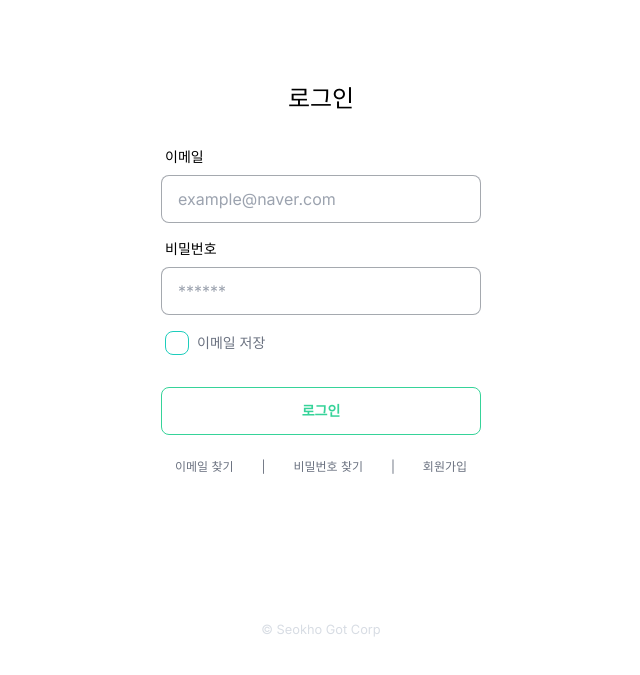
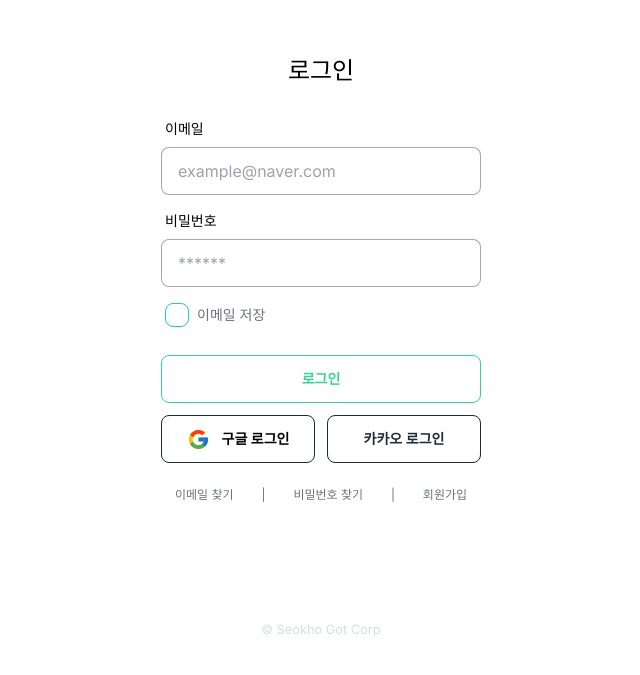
Before and after one commit to seokho7/blog-client, a Next.js app: page /sign-in in a window 1280 px wide. Shown: the part 121-796 px from the top of the page, without its empty margins (319-959 px from the left). Built offline with nearby package versions, Linux system fonts and the light colour scheme; no server answers.

Commit message:
Feat: 구글 로그인 버튼 추가 (서비스 연결 실패)

```diff
--- a/next.config.js
+++ b/next.config.js
@@ -1,6 +1,15 @@
 /** @type {import('next').NextConfig} */
 const nextConfig = {
-
+    reactStrictMode: true,
+    webpack: config => {
+      // 아래를 추가합니다.
+      config.module.rules.push({
+        test: /\.svg$/i,
+        issuer: /\.[jt]sx?$/,
+        use: ["@svgr/webpack"]
+      });
+      return config;
+    }
 }
 
 module.exports = nextConfig
--- a/package.json
+++ b/package.json
@@ -23,5 +23,8 @@
     "react-dom": "18.2.0",
     "tailwindcss": "3.3.3",
     "typescript": "5.2.2"
+  },
+  "devDependencies": {
+    "@svgr/webpack": "^8.1.0"
   }
 }
--- a/src/app/globals.css
+++ b/src/app/globals.css
@@ -49,3 +49,7 @@ input::-webkit-inner-spin-button {
 input[type=number] {
   -moz-appearance: textfield;
 }
+
+.google-btn:hover {
+  background: none !important;
+}
--- a/src/app/sign-in/page.tsx
+++ b/src/app/sign-in/page.tsx
@@ -2,7 +2,9 @@
 import axios from 'axios'
 import Link from 'next/link'
 import { FormEvent, useEffect } from 'react';
+import GoogleIcon from "../../../public/google.svg";
 export default function Home() {
+
   async function signIn(e : FormEvent) {
     e.preventDefault();
     const userInfo = document.querySelectorAll("input");
@@ -16,12 +18,20 @@ export default function Home() {
     }
     await axios.post("http://localhost:4000/auth/sessionLoginTest", registerUserInfo, { withCredentials: true })
     .then(res => {
-      if(res.data) location.replace('/main')
+      if(res.data) return location.replace('/main');
+      console.log("dd")
     })
     .catch((err)=> console.log(err))
 
     return false;
   }
+
+  async function googleLogin(e : FormEvent) {
+    e.preventDefault();
+
+    await axios.get("http://localhost:4000/auth/to-google", {withCredentials: true}).then(res => console.log(res));
+  }
+
   useEffect(()=>{
     axios.get("http://localhost:4000/auth/sessionAuthTest", { withCredentials: true })
     .then(res => { res.data ? location.replace('/main') : null})
@@ -39,14 +49,23 @@ export default function Home() {
         <label className="label">
           <span className="label-text text-black">비밀번호</span>
         </label>
-        <input name="USER_PW" type="password" className="mb-2 input input-bordered w-full max-w-xs bg-white text-black" placeholder="******" minLength={8} maxLength={20}/>
+        <input name="USER_PW" type="password" className="mb-2 input input-bordered w-full max-w-xs bg-white text-black" placeholder="******" minLength={8} maxLength={20} />
         <div className="form-control">
           <label className="cursor-pointer label justify-normal">
             <input type="checkbox" className="checkbox checkbox-accent mr-2" />
             <span className="label-text text-gray-500">이메일 저장</span>
           </label>
         </div>
-        <button className="btn btn-outline btn-success mt-6">로그인</button>
+          <button className="btn btn-outline btn-success mt-5">로그인</button>
+          <div className='sub-btn-wrap flex mt-3 justify-around gap-3'>
+            <button className="btn btn-outline google-btn flex-1" onClick={googleLogin}>
+              <p><GoogleIcon/></p>
+              <p className='ml-1 text-black'>구글 로그인</p>
+            </button>
+            <button className='btn btn-outline flex-1'>
+              <p>카카오 로그인</p>
+            </button>
+          </div>
       </form>
 
       <div className="form-control w-full max-w-xs">
```
Also changed, not shown: public/google.svg (added), 1 other file (tests, documents, lock files or other folders).
